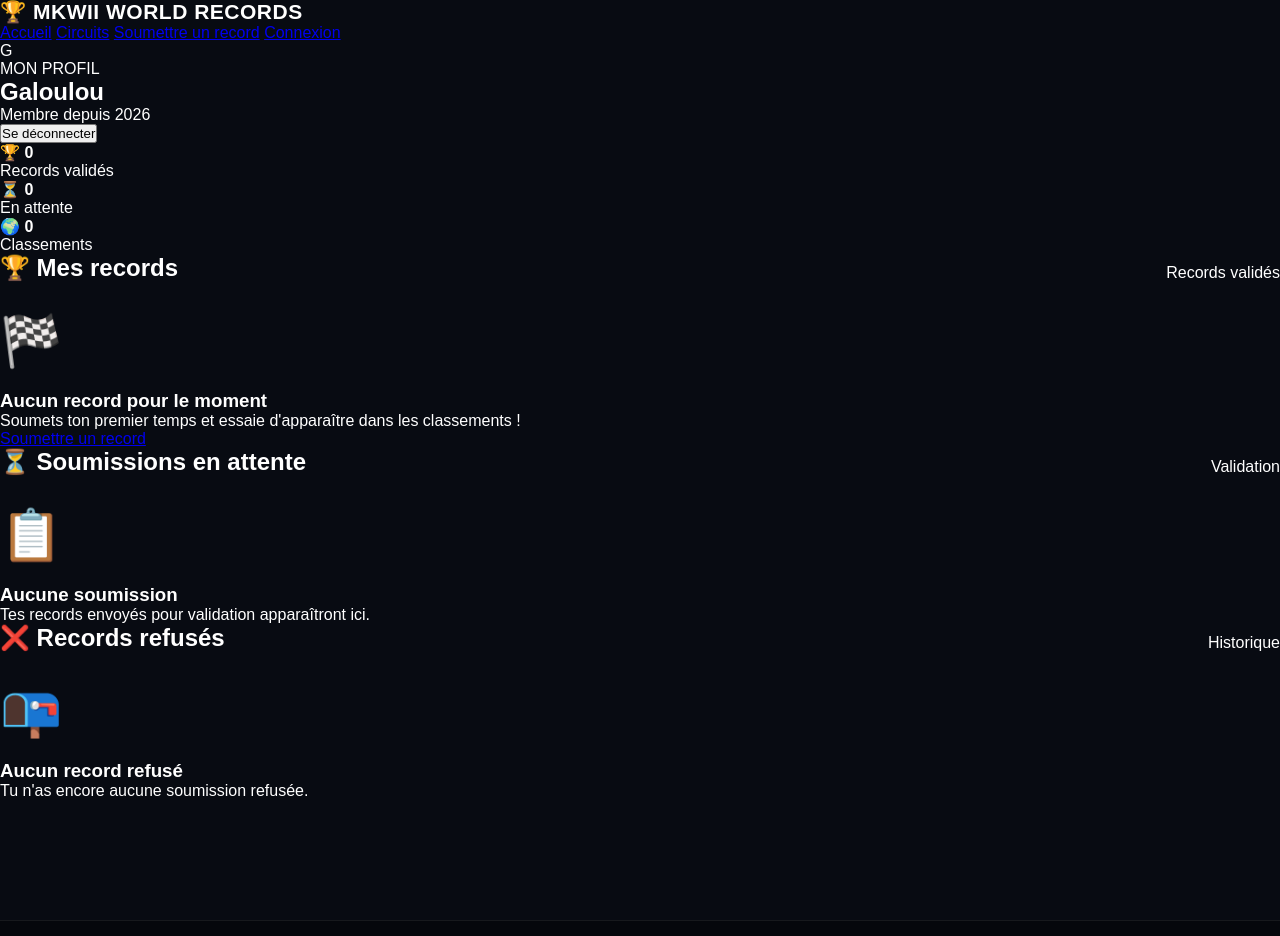
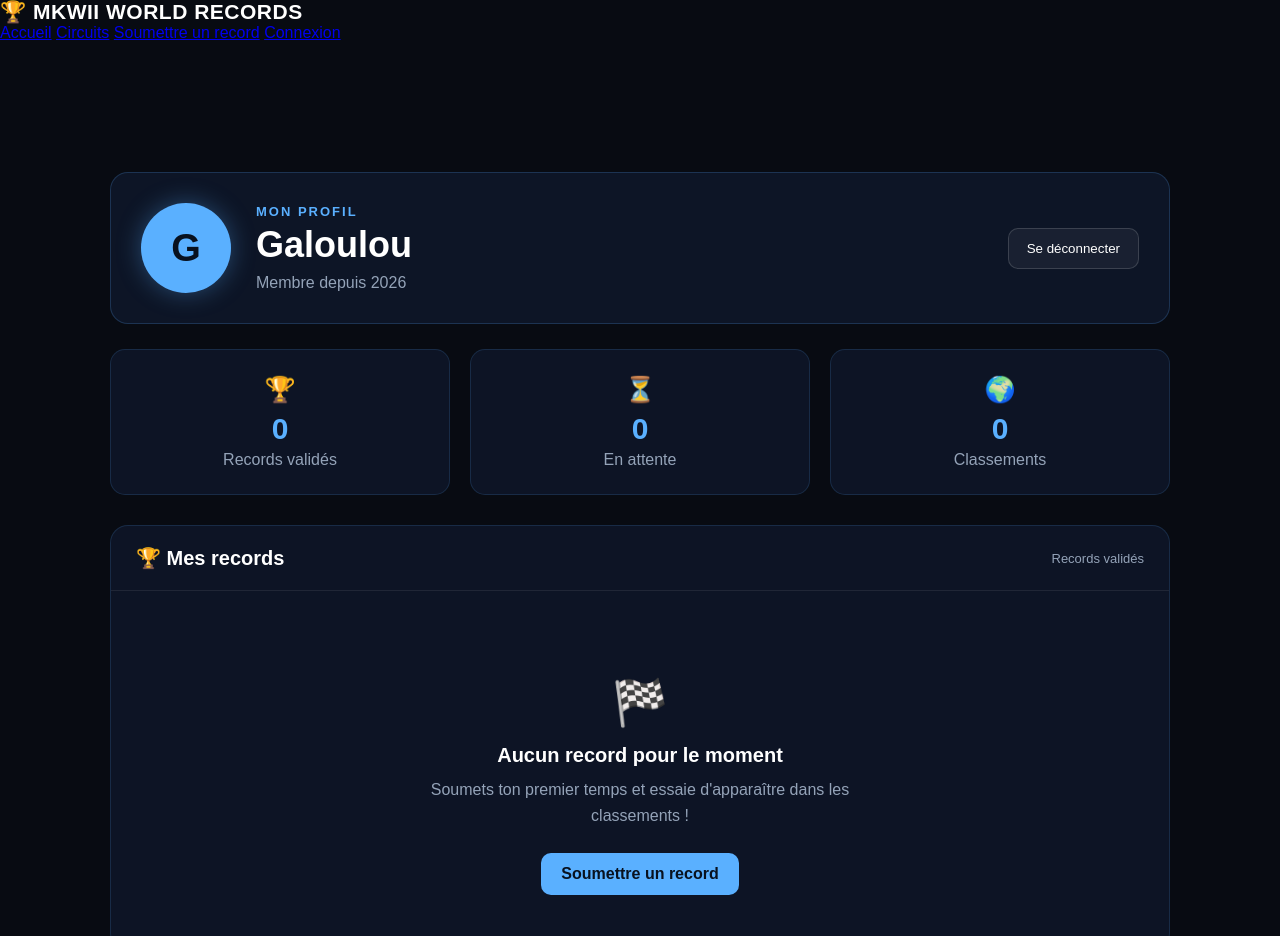
Before and after one commit to Galoulou/MKWii-World-RecordsGALOULOU, a plain HTML site: page profile.html in a window 1280 px wide. Shown: the top 936 px of the page. Drawn offline with Linux system fonts and the light colour scheme.

Commit message:
Add profile page styles to style.css

```diff
--- a/css/style.css
+++ b/css/style.css
@@ -1161,3 +1161,264 @@
     }
 
 }
+/* ============================= */
+/* PROFIL */
+/* ============================= */
+
+.profile-page {
+    max-width: 1100px;
+    margin: 0 auto;
+    padding: 130px 20px 60px;
+}
+
+
+/* HEADER PROFIL */
+
+.profile-header {
+    display: flex;
+    align-items: center;
+    gap: 25px;
+
+    padding: 30px;
+
+    background: rgba(15, 23, 42, 0.9);
+    border: 1px solid rgba(90, 176, 255, 0.2);
+    border-radius: 18px;
+
+    margin-bottom: 25px;
+}
+
+.profile-avatar {
+    width: 90px;
+    height: 90px;
+
+    border-radius: 50%;
+
+    display: flex;
+    align-items: center;
+    justify-content: center;
+
+    background: #5ab0ff;
+    color: #08111f;
+
+    font-size: 38px;
+    font-weight: 900;
+
+    box-shadow: 0 0 25px rgba(90, 176, 255, 0.35);
+}
+
+.profile-info {
+    flex: 1;
+}
+
+.profile-label {
+    margin: 0 0 5px;
+
+    color: #5ab0ff;
+
+    font-size: 13px;
+    font-weight: 800;
+    letter-spacing: 2px;
+}
+
+.profile-info h1 {
+    margin: 0;
+
+    font-size: 36px;
+}
+
+.profile-date {
+    margin: 8px 0 0;
+
+    color: #94a3b8;
+}
+
+.logout-button {
+    border: 1px solid rgba(255, 255, 255, 0.15);
+
+    background: rgba(255, 255, 255, 0.05);
+
+    color: white;
+
+    padding: 12px 18px;
+
+    border-radius: 10px;
+
+    cursor: pointer;
+
+    transition: 0.2s;
+}
+
+.logout-button:hover {
+    background: rgba(255, 255, 255, 0.1);
+}
+
+
+/* STATS */
+
+.profile-stats {
+    display: grid;
+
+    grid-template-columns: repeat(3, 1fr);
+
+    gap: 20px;
+
+    margin-bottom: 30px;
+}
+
+.profile-stat {
+    text-align: center;
+
+    padding: 25px;
+
+    background: rgba(15, 23, 42, 0.85);
+
+    border: 1px solid rgba(90, 176, 255, 0.15);
+
+    border-radius: 15px;
+}
+
+.profile-stat span {
+    display: block;
+
+    font-size: 25px;
+
+    margin-bottom: 8px;
+}
+
+.profile-stat strong {
+    display: block;
+
+    font-size: 30px;
+
+    color: #5ab0ff;
+}
+
+.profile-stat p {
+    margin: 5px 0 0;
+
+    color: #94a3b8;
+}
+
+
+/* SECTIONS */
+
+.profile-section {
+    margin-bottom: 30px;
+
+    background: rgba(15, 23, 42, 0.85);
+
+    border: 1px solid rgba(90, 176, 255, 0.15);
+
+    border-radius: 18px;
+
+    overflow: hidden;
+}
+
+.section-title {
+    display: flex;
+
+    justify-content: space-between;
+    align-items: center;
+
+    padding: 20px 25px;
+
+    border-bottom: 1px solid rgba(255, 255, 255, 0.08);
+}
+
+.section-title h2 {
+    margin: 0;
+
+    font-size: 20px;
+}
+
+.section-title span {
+    color: #94a3b8;
+
+    font-size: 13px;
+}
+
+
+/* EMPTY */
+
+.empty-profile {
+    text-align: center;
+
+    padding: 55px 20px;
+}
+
+.empty-icon {
+    font-size: 45px;
+
+    margin-bottom: 15px;
+}
+
+.empty-profile h3 {
+    margin: 0 0 10px;
+
+    font-size: 20px;
+}
+
+.empty-profile p {
+    max-width: 500px;
+
+    margin: 0 auto 25px;
+
+    color: #94a3b8;
+
+    line-height: 1.6;
+}
+
+.profile-button {
+    display: inline-block;
+
+    padding: 12px 20px;
+
+    background: #5ab0ff;
+
+    color: #08111f;
+
+    text-decoration: none;
+
+    font-weight: 800;
+
+    border-radius: 10px;
+
+    transition: 0.2s;
+}
+
+.profile-button:hover {
+    transform: translateY(-2px);
+
+    box-shadow: 0 8px 25px rgba(90, 176, 255, 0.25);
+}
+
+
+/* MOBILE */
+
+@media (max-width: 700px) {
+
+    .profile-page {
+        padding-top: 110px;
+    }
+
+    .profile-header {
+        flex-direction: column;
+        text-align: center;
+    }
+
+    .profile-info h1 {
+        font-size: 28px;
+    }
+
+    .profile-stats {
+        grid-template-columns: 1fr;
+    }
+
+    .section-title {
+        flex-direction: column;
+        gap: 5px;
+        text-align: center;
+    }
+
+}
```
